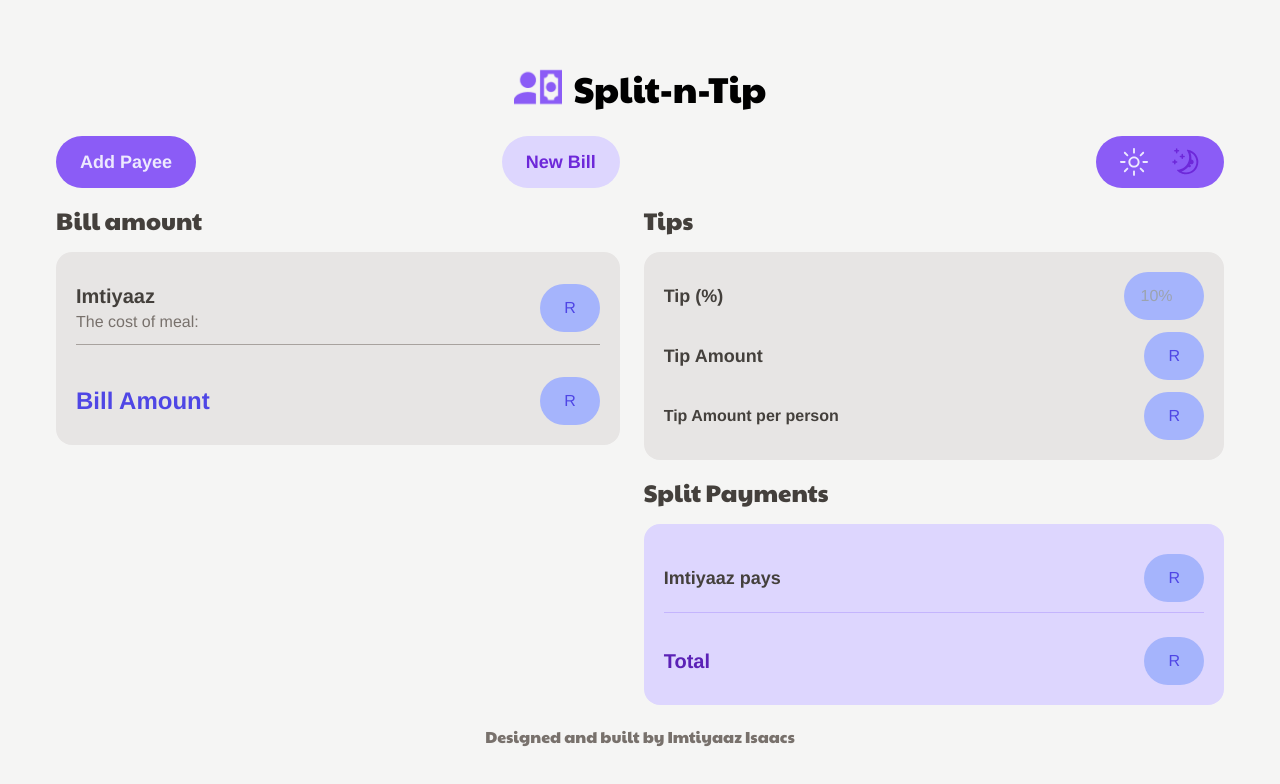
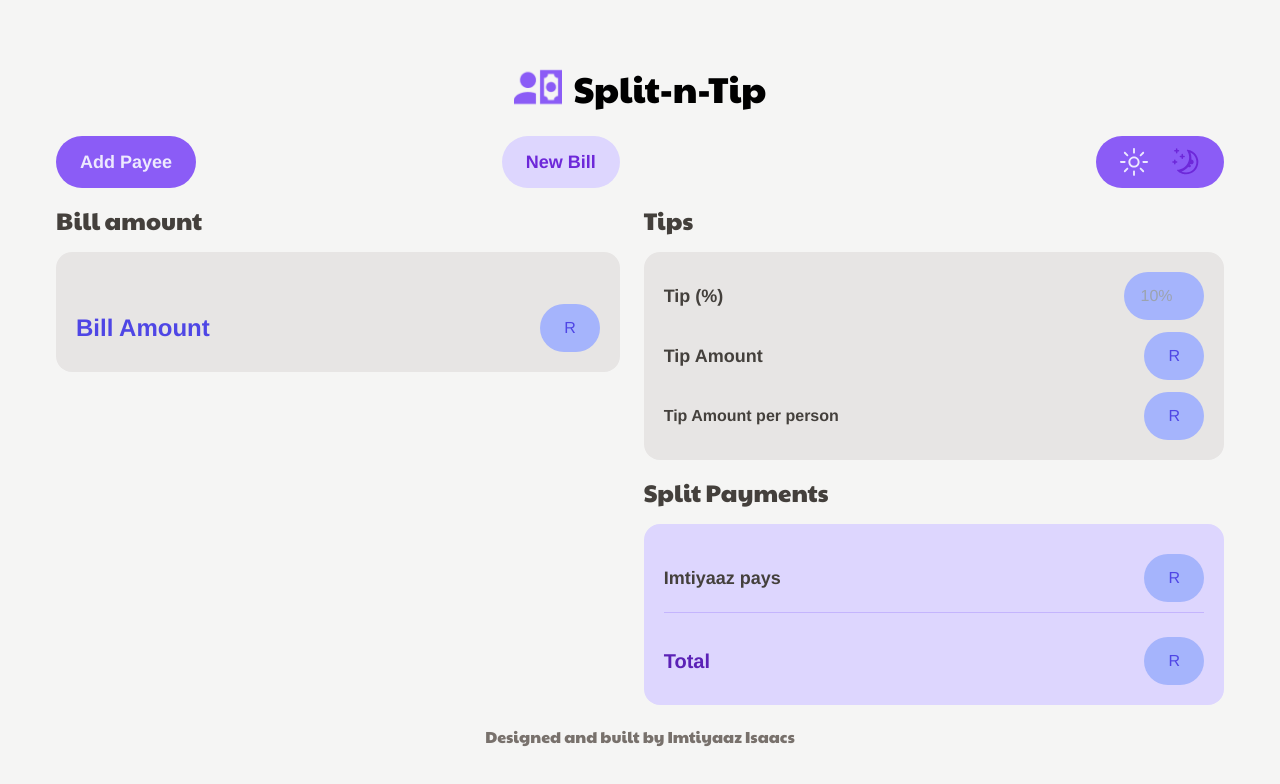
Before and after one commit to ImtiyaazDev/split-n-tip, a React (Vite) app: page / in a window 1280 px wide. Shown: the top 784 px of the page. Built offline with nearby package versions, Linux system fonts and the light colour scheme; a web font is replaced by a local one.

Commit message:
refactor: Render list of friends

```diff
--- /dev/null
+++ b/src/components/Friend.jsx
@@ -0,0 +1,13 @@
+import PriceTag from "./PriceTag";
+
+export default function Friend({amount, name}) {
+	return (
+		<li className="flex items-center justify-between border-b border-b-stone-400 py-2.5">
+			<div>
+				<p className="text-xl font-bold text-stone-700">{name}</p>
+				<p className="text-stone-500">The cost of meal:</p>
+			</div>
+			<PriceTag amount={amount} />
+		</li>
+	);
+}
--- a/src/components/FriendsList.jsx
+++ b/src/components/FriendsList.jsx
@@ -1,15 +1,19 @@
-import PriceTag from "./PriceTag";
+import { useSelector } from "react-redux";
+
+import Friend from "./Friend";
 
 export default function FriendsList() {
+	const users = useSelector((store) => store.bill.users);
+
 	return (
 		<ul>
-			<li className="flex items-center justify-between border-b border-b-stone-400 py-2.5">
-				<div>
-					<p className="text-xl font-bold text-stone-700">Imtiyaaz</p>
-					<p className="text-stone-500">The cost of meal:</p>
-				</div>
-				<PriceTag />
-			</li>
+			{users.map((user) => (
+				<Friend
+					key={user.name}
+					name={user.name}
+					amount={user.amount}
+				/>
+			))}
 		</ul>
 	);
 }
```
